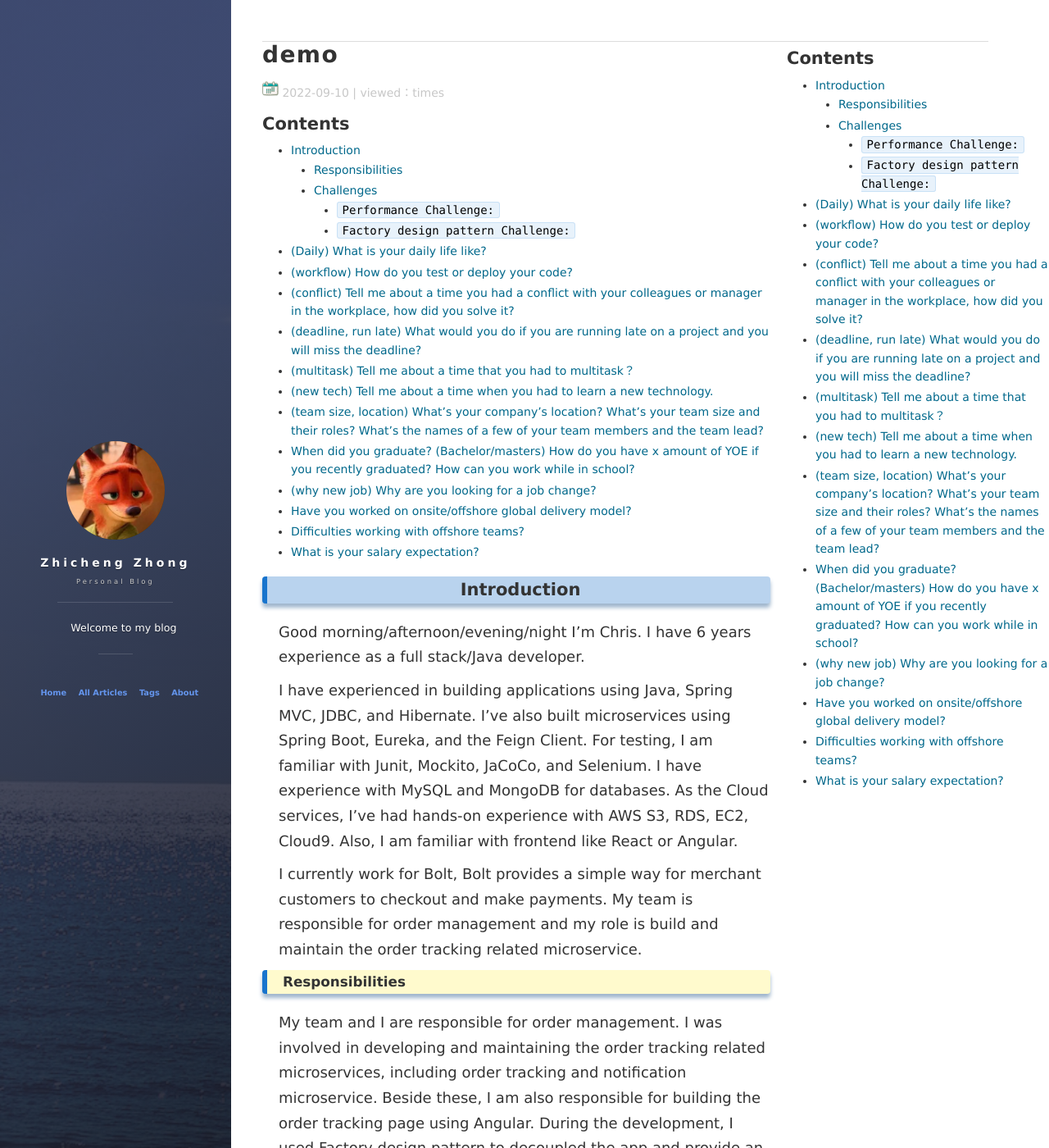
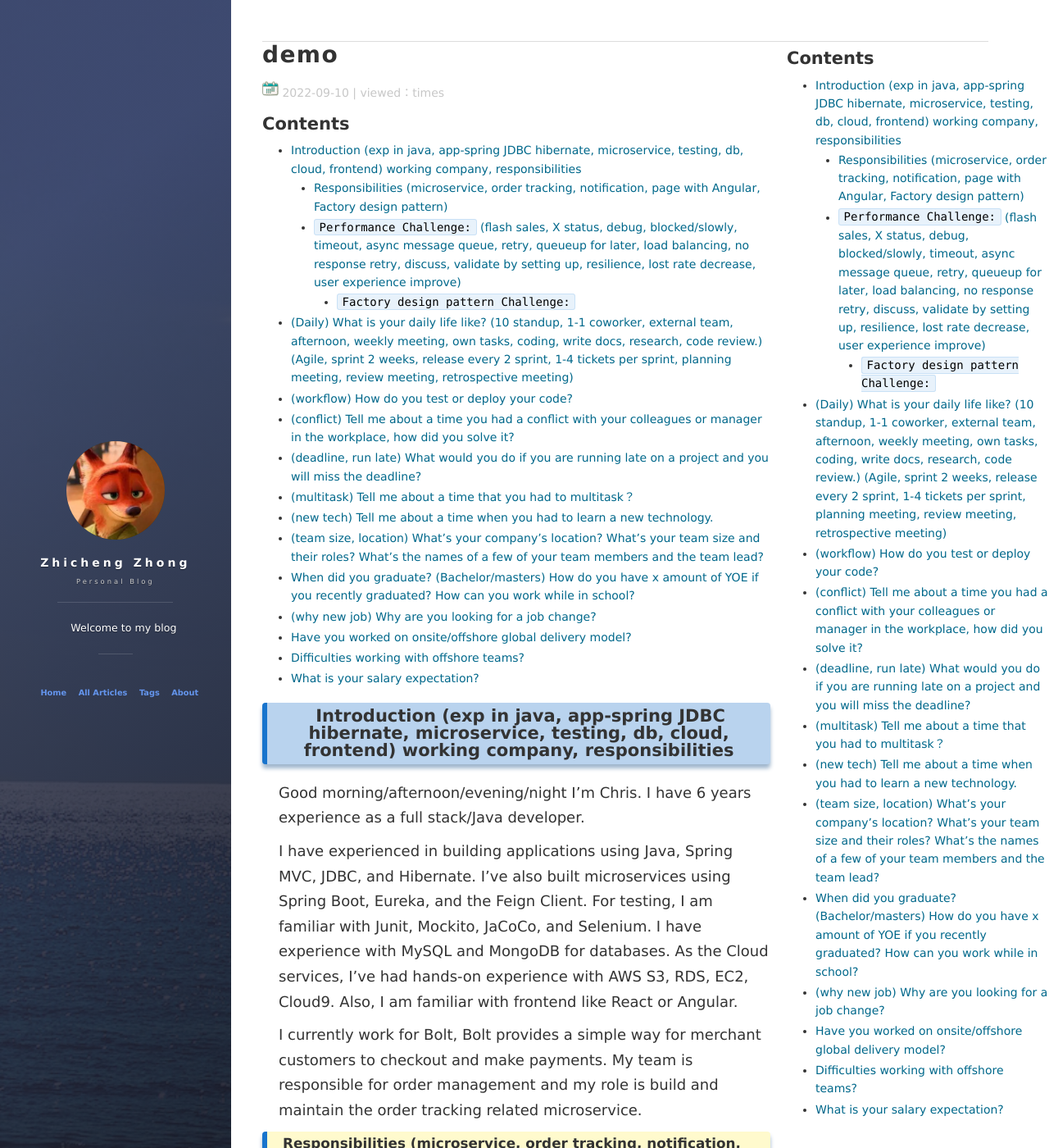
Before and after one commit to ChrisZZhong/chriszzhong.github.io, a Jekyll site: the page built from _posts/2022-09-10-script.md, in a window 1280 px wide and 1400 px high. Shown: the whole window at 82% size. Built offline with Jekyll 4.4.1, drawn with Linux system fonts in a browser that asks for light colours; nearby versions of some CDN libraries; comment, search, counter and statistics services are not loaded; some of the changed text lies outside the part shown.

Commit message:
update demo

```diff
--- a/_posts/2022-09-10-script.md
+++ b/_posts/2022-09-10-script.md
@@ -6,7 +6,7 @@ description: "demo"
 tag: script demo
 ---
 
-## Introduction
+## Introduction (exp in java, app-spring JDBC hibernate, microservice, testing, db, cloud, frontend) working company, responsibilities
 
 Good morning/afternoon/evening/night
 I’m Chris. I have 6 years experience as a full stack/Java developer.
@@ -17,13 +17,11 @@ Also, I am familiar with frontend like React or Angular.
 
 I currently work for Bolt, Bolt provides a simple way for merchant customers to checkout and make payments. My team is responsible for order management and my role is build and maintain the order tracking related microservice.
 
-### Responsibilities
+### Responsibilities (microservice, order tracking, notification, page with Angular, Factory design pattern)
 
 My team and I are responsible for order management. I was involved in developing and maintaining the order tracking related microservices, including order tracking and notification microservice. Beside these, I am also responsible for building the order tracking page using Angular. During the development, I used Factory design pattern to decoupled the app and provide an uniformed interface to handle the order tracking data provided by different carriers Apis.
 
-### Challenges
-
-#### `Performance Challenge:`
+### `Performance Challenge:` (flash sales, X status, debug, blocked/slowly, timeout, async message queue, retry, queueup for later, load balancing, no response retry, discuss, validate by setting up, resilience, lost rate decrease, user experience improve)
 
 When `Seasonal offers` come, like `flash sales`, sometimes customers can not `see their status after placing` the order, this is a damage to the user experience.
 
@@ -45,7 +43,7 @@ To tackle this challenge, I used the factory design pattern to create a Factory
 
 After that, when we need to support a new carrier, I will create a new data handler class and extend the handler interface. Then update the Factory to include the new handler. With this, the business logic is decoupled, Each handler can be tested independently.It improves the maintainability and testability of the service.
 
-## (Daily) What is your daily life like?
+## (Daily) What is your daily life like? (10 standup, 1-1 coworker, external team, afternoon, weekly meeting, own tasks, coding, write docs, research, code review.) (Agile, sprint 2 weeks, release every 2 sprint, 1-4 tickets per sprint, planning meeting, review meeting, retrospective meeting)
 
 We hold daily standard meetings at 10 am, and after that we may have some one-on-one meetings with coworkers or with the external team in the afternoon. At other times, I am working on my own tasks, like coding, write docs, or do some research and code review. Also there will be the weekly meeting on Thursday afternoon.
 
```
